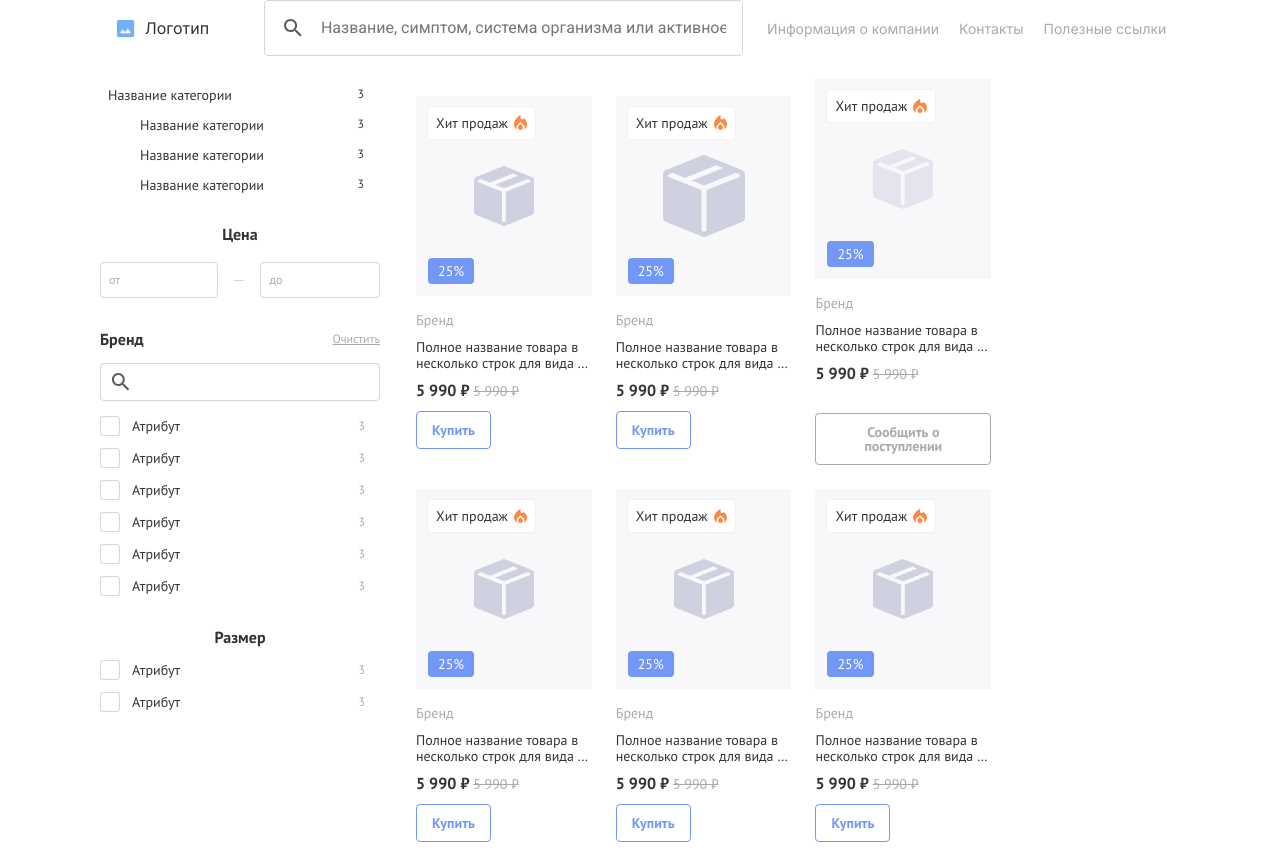
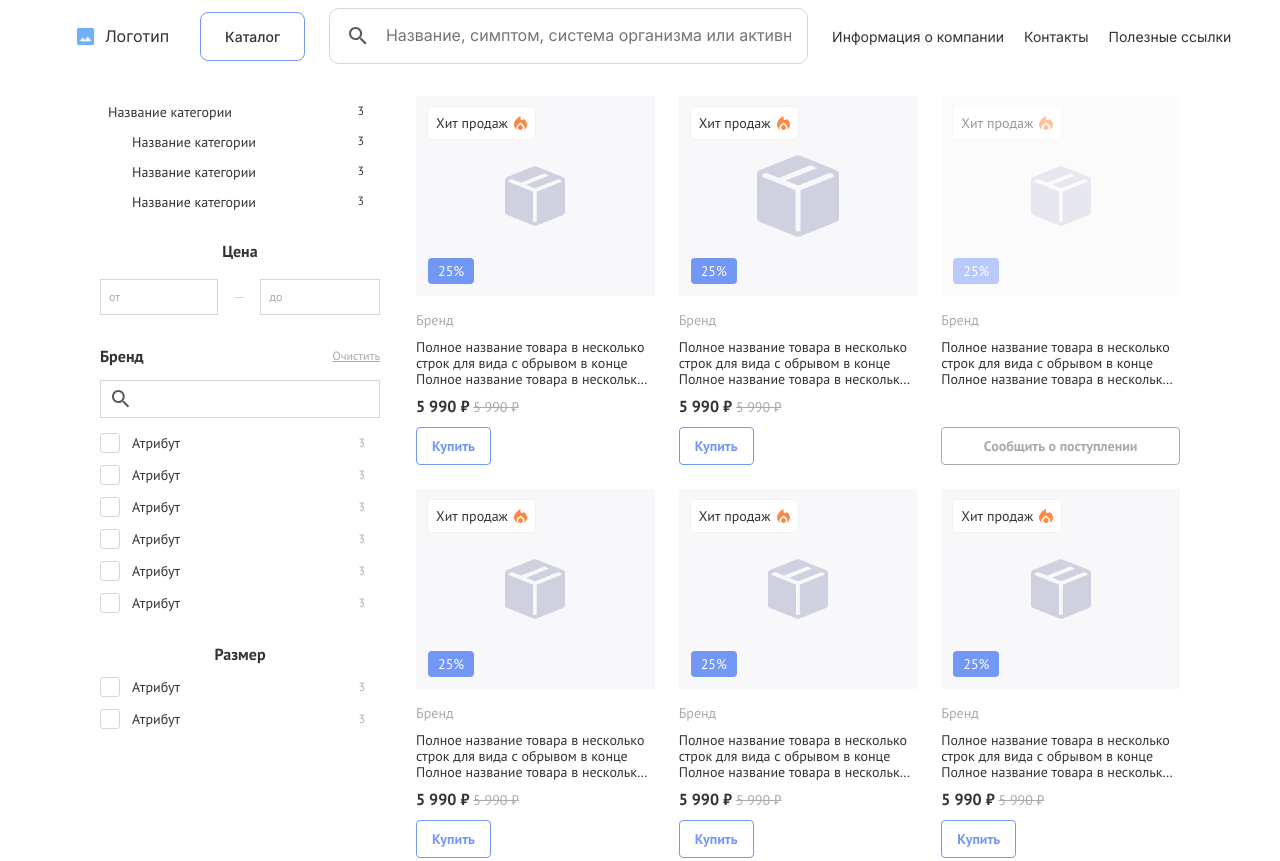
Before and after one commit to DmitryDobro/Any-Task, a website built with Vite: page index.html in a window 1280 px wide. Shown: the top 861 px of the page. Built offline with nearby package versions, Linux system fonts and the light colour scheme.

Commit message:
fix/рефакторинг

```diff
--- a/index.html
+++ b/index.html
@@ -22,11 +22,11 @@
           </div>
           <button class="btn header__btn">Каталог</button>
         </div>
-        <button class="header__btn">
+        <button class="header__arrow-btn">
           <img src="./src/assets/arrow-left.svg" alt="Иконка стрелки" />
         </button>
         <div class="header__item flex__type_center header__item_type_input-wrapper">
-          <div class="header__input input__container">
+          <div class="input__container input__container_type_searchIcon header__input">
             <input id="headerInput" class="input" type="text" placeholder="Название, симптом, система организма или активное решение" />
             <svg id="headerClearIcon" class="input__clear-icon" viewBox="0 0 24 24" width="35" height="35">
               <use href="/src/assets/sprite.svg#icon-clear"></use>
@@ -100,7 +100,7 @@
               <h5 class="Text__Bold">Бренд</h5>
               <span id="clearBtn" class="brends-block__clear-btn Text__Small">Очистить</span>
             </div>
-            <div class="brends-block__input input__container">
+            <div class="input__container input__container_type_searchIcon brends-block__input">
               <input id="brendsBlockInput" class="input" type="text" />
             </div>
             <ul class="aside-list brends-block__list">
@@ -230,13 +230,13 @@
                 <button class="btn btn_type_primary Btn__Text card__btn">Купить</button>
               </div>
             </div>
-            <div class="card">
+            <div class="card card_type_disabled">
               <div class="card__img-block">
                 <div class="card__badge">
                   <span class="Text__Medium card__badge-title">Хит продаж</span>
                   <img class="card__badge-icon" src="./src/assets/badge-icon.svg" alt="Иконка огня" />
                 </div>
-                <div class="card__img-products card__img-products_type_disabled">
+                <div class="card__img-products">
                   <img src="./src/assets/card img md.png" alt="Фото товара" />
                 </div>
 
@@ -430,7 +430,6 @@
                 <button class="btn btn_type_primary Btn__Text card__btn">Купить</button>
               </div>
             </div>
-
           </div>
           <div></div>
         </section>
--- a/src/style.scss
+++ b/src/style.scss
@@ -13,7 +13,7 @@ body {
 .container {
   max-width: 1720px;
   margin: 0 auto;
-  padding: 0 100px;
+  // padding: 0 100px;
   @media (max-width: 840px) {
     padding: 0 18px;
   }
--- a/src/styles/blocks/_header.scss
+++ b/src/styles/blocks/_header.scss
@@ -1,5 +1,5 @@
 .header {
-  margin-bottom: 23px;
+  margin-bottom: 20px;
   @media (max-width: 840px) {
     padding-top: 42px;
     margin-bottom: 11px;
@@ -7,7 +7,7 @@
 }
 .header__container {
   @include flex;
-  padding: 12px 0 12px 25px;
+  padding: 8px 0 12px 25px;
   gap: 24px;
   @media (max-width: 840px) {
     justify-content: center;
@@ -55,25 +55,16 @@
   border-radius: 8px;
 }
 .header__input {
+  border-radius: 10px;
   width: 100%;
   min-height: 56px;
   color: rgb(51, 51, 51);
-  font-family: PT Sans;
+  font-family: "Inter";
   font-size: 16px;
   font-weight: 400;
   line-height: 14px;
-  padding: 12px 16px;
+  padding: 9px 16px;
   gap: 10px;
-  &::before {
-    content: '';
-    width: 24px;
-    height: 24px;
-    margin-right: 8px;
-    background: url('/src/assets/search_icon.svg');
-    @media (max-width: 840px) {
-      display: none;
-    }
-  }
   @media (max-width: 840px) {
     border: none;
     border-bottom: 1px solid #d6c7c7;
@@ -81,6 +72,10 @@
     align-items: center;
     gap: 20px;
     padding: 12px 0px 7px 14px;
+    &:focus-within {
+      border: none;
+      border-bottom: 1px solid $color-brand;
+    }
   }
 }
 .header__input-btn {
@@ -91,23 +86,21 @@
   input {
     &::placeholder {
       color: #757575;
-      font-family: 'Roboto';
+      // font-family: 'Roboto';
       font-size: 16px;
       font-weight: 400;
-      line-height: 150%;
     }
   }
 }
 
 .header__links {
   display: flex;
-  color: $color-font-second;
   justify-content: space-between;
   gap: 20px;
   line-height: 17px;
   font-family: 'Inter';
 }
-.header__btn {
+.header__arrow-btn {
   display: none;
   padding: 0;
   @media (max-width: 840px) {
--- a/src/styles/blocks/_main.scss
+++ b/src/styles/blocks/_main.scss
@@ -1,8 +1,11 @@
 .main__container {
   display: flex;
   gap: 36px;
-  // padding: 0 100px;
-  // @media (max-width: 1000px) {
-  //   padding: 0 20px;
-  // }
+  @media (max-width: 1440px) {
+    padding: 0 100px;
+  }
+
+  @media (max-width: 1000px) {
+    padding: 0 20px;
+  }
 }
--- a/src/styles/blocks/aside/brends-block.scss
+++ b/src/styles/blocks/aside/brends-block.scss
@@ -1,23 +1,7 @@
-.brends-block input:checked {
-  background-color: red;
-  .brends-block__clear-btn {
-    display: none;
-  }
-}
 .brends-block__input {
   width: 100%;
   margin-bottom: 15px;
   padding: 6px 8px;
-  &::before {
-    content: '';
-    width: 24px;
-    height: 24px;
-    margin-right: 8px;
-    background: url('/src/assets/search_icon.svg');
-    @media (max-width: 840px) {
-      display: none;
-    }
-  }
 }
 .brends-block__title {
   display: flex;
@@ -27,4 +11,7 @@
 .brends-block__clear-btn {
   color: $color-font-second;
   text-decoration: underline;
+  &:hover {
+    color: $сolor-font-main;
+  }
 }
--- a/src/styles/blocks/aside/category-block.scss
+++ b/src/styles/blocks/aside/category-block.scss
@@ -13,7 +13,7 @@
 }
 .subcategory__list {
   display: none;
-  padding-left: 32px;
+  padding-left: 24px;
   margin-top: 14px;
 }
 .category_type_active {
--- a/src/styles/blocks/card/card.scss
+++ b/src/styles/blocks/card/card.scss
@@ -15,18 +15,23 @@
   }
 }
 .cards__list {
-  @include flex(flex-start);
+  display: grid;
+  grid-template-columns: repeat(auto-fit, minmax(23%, 1fr));
   gap: 24px;
-  flex-wrap: wrap;
   @media (max-width: 840px) {
+    grid-template-columns: repeat(auto-fit, minmax(42%, 1fr));
     gap: 14px;
   }
 }
 .card {
-  flex: 0 1 23%;
   @include flex-col(normal, normal);
-  @media (max-width: 840px) {
-    flex: 0 1 42%;
+}
+.card_type_disabled {
+  .card__img-block {
+    opacity: 0.5;
+  }
+  .card__prices {
+    visibility: hidden;
   }
 }
 .card__img-block {
@@ -53,10 +58,7 @@
   border: 1px solid $scroll-bar;
   border-radius: 4px;
 }
-.card__badge-title {
-}
-.card__badge-icon {
-}
+
 .card__img-products {
   @include flex;
   position: absolute;
@@ -66,7 +68,6 @@
   background: #f8f8fa;
 }
 .card__img-products_type_disabled {
-  opacity: 0.5;
 }
 .card__sale {
   padding: 4px 10px;
@@ -82,6 +83,9 @@
   .btn_type_disabled {
     width: 100%;
     margin-top: 19px;
+    @media (max-width: 1440px) {
+      margin-top: 0;
+    }
   }
   @media (max-width: 840px) {
     gap: 9px;
@@ -96,14 +100,11 @@
   -webkit-box-orient: vertical;
   text-overflow: ellipsis;
   overflow: hidden;
-  @media (max-width: 840px) {
+  @media (max-width: 1440px) {
     -webkit-line-clamp: 3;
   }
 }
-.card__prices {
-}
-.card__price_type_sale-price {
-}
+
 .card__price_type_base-price {
   color: $color-font-second;
   text-decoration: line-through;
--- a/src/styles/components/_btn.scss
+++ b/src/styles/components/_btn.scss
@@ -13,6 +13,7 @@
     }
   }
   &_type_disabled {
+    cursor: default;
     border: 1px solid $color-font-second;
     color: $color-font-second;
   }
--- a/src/styles/components/_input.scss
+++ b/src/styles/components/_input.scss
@@ -6,16 +6,24 @@
 }
 
 .input__container {
-  // padding: 12px 16px;
   display: flex;
   align-items: center;
   border: 1px solid $color-border;
-  border-radius: 4px;
+  &_type_searchIcon {
+    &::before {
+      content: '';
+      width: 24px;
+      height: 24px;
+      margin-right: 8px;
+      background: url('/src/assets/search_icon.svg');
+      @media (max-width: 840px) {
+        display: none;
+      }
+    }
+  }
   &:focus-within {
     border: 1px solid $color-brand;
   }
-
-
 }
 .input__clear-icon {
   display: none;
--- a/src/styles/shared/reset.scss
+++ b/src/styles/shared/reset.scss
@@ -20,6 +20,7 @@ button,
 textarea {
   background: none;
   font-family: inherit;
+  color: inherit;
 }
 
 button {
```
